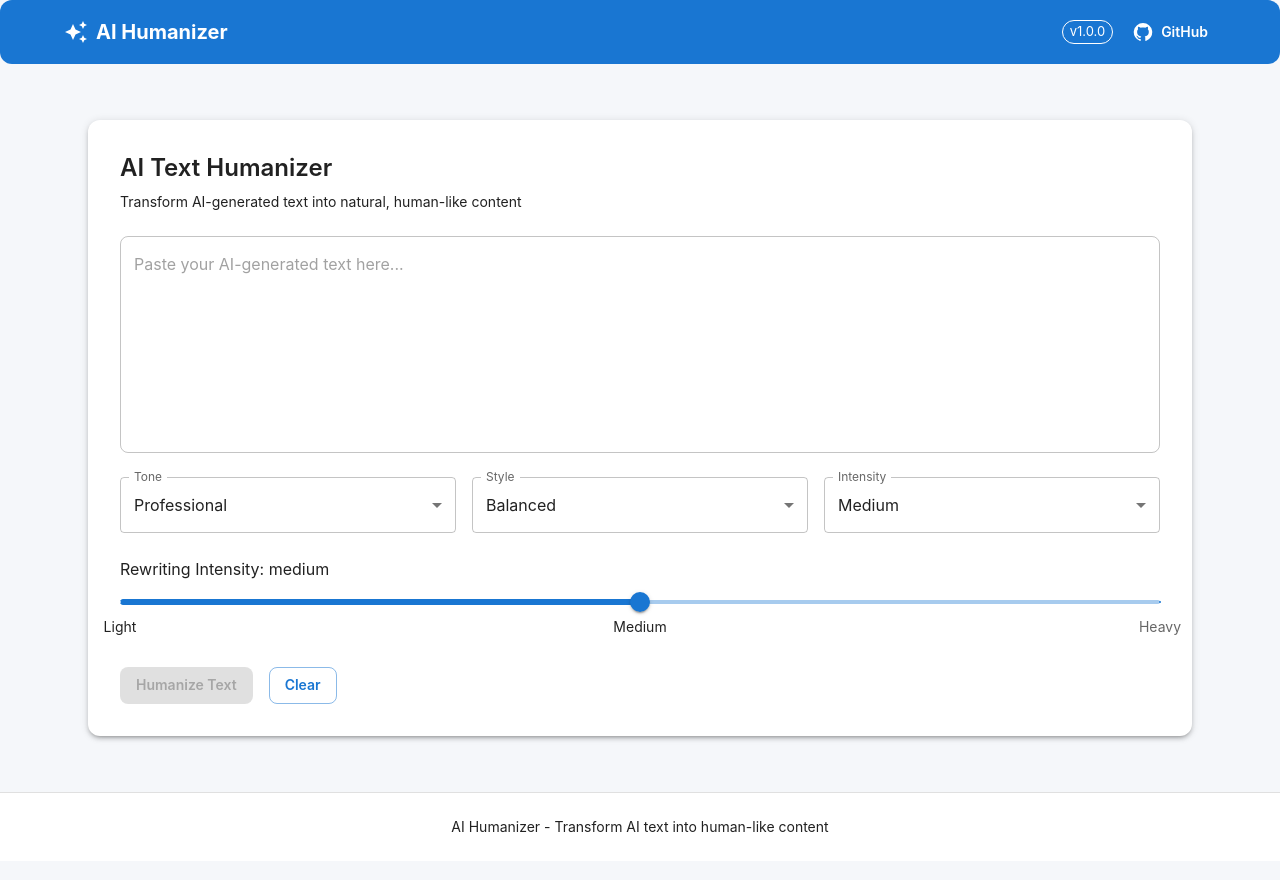
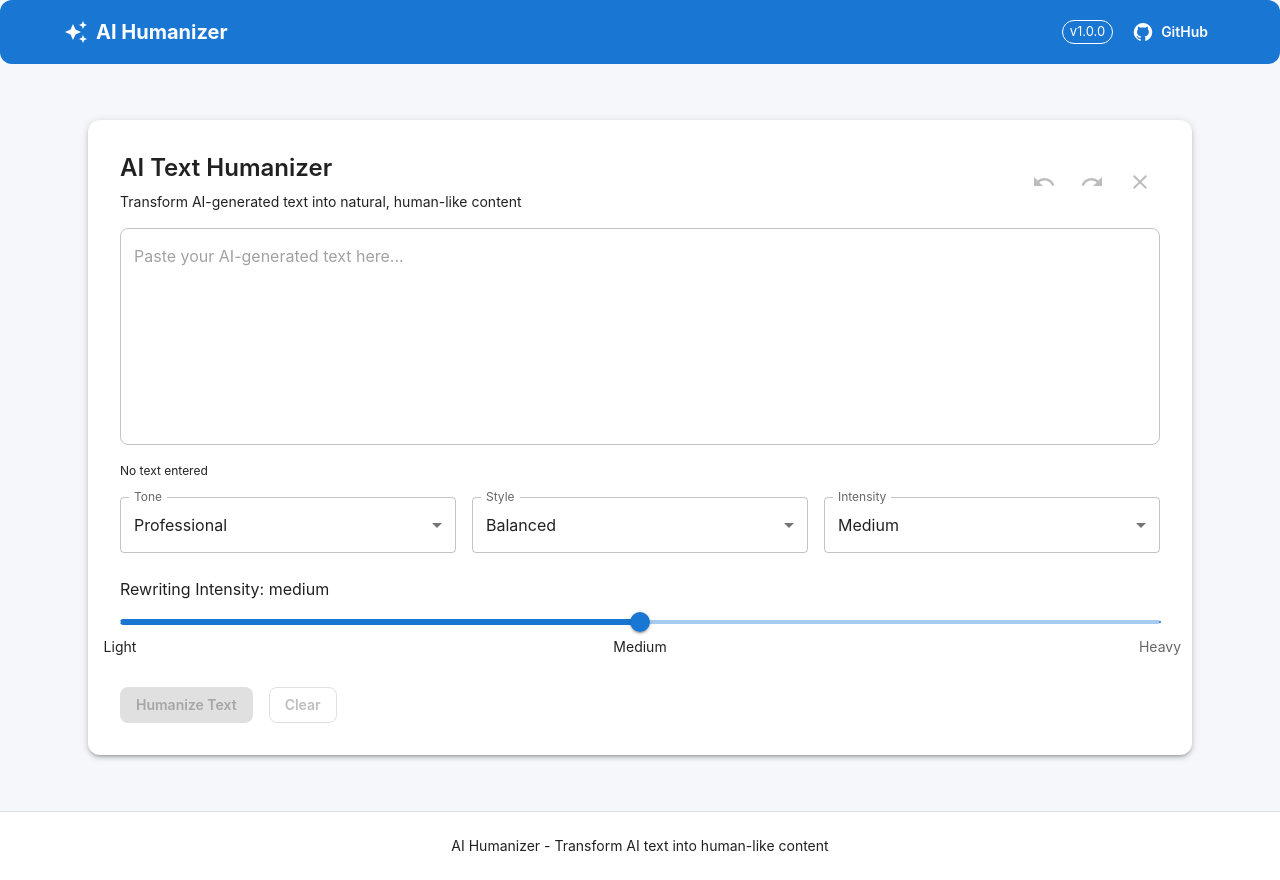
Before and after one commit to amila-sandaruwan-git/AI-Humanizer, a React (Create React App) app: page / in a window 1280 px wide. Built offline with nearby package versions, Linux system fonts and the light colour scheme.

Commit message:
Added Undo/Redo Functionality

```diff
--- a/src/components/Editor.tsx
+++ b/src/components/Editor.tsx
@@ -1,4 +1,4 @@
-import React, { useState } from 'react';
+import React, { useState, useEffect, useCallback } from 'react';
 import {
   Box,
   TextField,
@@ -13,18 +13,25 @@ import {
   Paper,
   Typography,
   Slider,
+  IconButton,
+  Tooltip,
 } from '@mui/material';
+import {
+  Undo,
+  Redo,
+  Clear,
+} from '@mui/icons-material';
 import { humanizeText } from '../services/aiService';
 import { HumanizeResponse, ToneType, StyleType, IntensityType } from '../types';
 import ResultDisplay from './ResultDisplay';
 import { useToast } from '../context/ToastContext';
+import { useUndo } from '../hooks/useUndo';
 
 interface EditorProps {
   onHumanize: (result: HumanizeResponse) => void;
 }
 
 const Editor: React.FC<EditorProps> = ({ onHumanize }) => {
-  const [text, setText] = useState('');
   const [tone, setTone] = useState<ToneType>('professional');
   const [style, setStyle] = useState<StyleType>('balanced');
   const [intensity, setIntensity] = useState<IntensityType>('medium');
@@ -32,8 +39,60 @@ const Editor: React.FC<EditorProps> = ({ onHumanize }) => {
   const [error, setError] = useState<string | null>(null);
   const [result, setResult] = useState<HumanizeResponse | null>(null);
 
+  // Use Undo/Redo hook for text
+  const {
+    value: text,
+    setValue: setText,
+    setValueImmediate: setTextImmediate,
+    undo,
+    redo,
+    canUndo,
+    canRedo,
+    clearHistory,
+  } = useUndo<string>('', { maxHistory: 50 });
+
   // Use Toast hook
   const { showSuccess, showError, showInfo, showLoading, dismissToast } = useToast();
+
+  // Keyboard shortcuts
+  useEffect(() => {
+    const handleKeyDown = (e: KeyboardEvent) => {
+      // Ctrl+Z for Undo
+      if ((e.ctrlKey || e.metaKey) && e.key === 'z' && !e.shiftKey) {
+        e.preventDefault();
+        handleUndo();
+      }
+      // Ctrl+Shift+Z or Ctrl+Y for Redo
+      if ((e.ctrlKey || e.metaKey) && (e.key === 'y' || (e.key === 'z' && e.shiftKey))) {
+        e.preventDefault();
+        handleRedo();
+      }
+    };
+
+    window.addEventListener('keydown', handleKeyDown);
+    return () => window.removeEventListener('keydown', handleKeyDown);
+  }, []);
+
+  const handleUndo = useCallback(() => {
+    if (canUndo) {
+      const previousText = undo();
+      showInfo('Undo ✅');
+      return previousText;
+    }
+  }, [canUndo, undo, showInfo]);
+
+  const handleRedo = useCallback(() => {
+    if (canRedo) {
+      const nextText = redo();
+      showInfo('Redo 🔄');
+      return nextText;
+    }
+  }, [canRedo, redo, showInfo]);
+
+  const handleTextChange = (e: React.ChangeEvent<HTMLInputElement>) => {
+    const newText = e.target.value;
+    setText(newText);
+  };
 
   const handleHumanize = async () => {
     if (!text.trim()) {
@@ -45,7 +104,6 @@ const Editor: React.FC<EditorProps> = ({ onHumanize }) => {
     setLoading(true);
     setError(null);
 
-    // Show loading toast
     const toastId = showLoading('Humanizing your text...');
 
     try {
@@ -59,7 +117,6 @@ const Editor: React.FC<EditorProps> = ({ onHumanize }) => {
       setResult(response);
       onHumanize(response);
 
-      // Dismiss loading toast and show success
       dismissToast(toastId);
       showSuccess('Text humanized successfully! 🎉');
 
@@ -74,10 +131,11 @@ const Editor: React.FC<EditorProps> = ({ onHumanize }) => {
   };
 
   const handleClear = () => {
-    setText('');
+    setTextImmediate('');
+    clearHistory();
     setResult(null);
     setError(null);
-    showInfo('Cleared all text');
+    showInfo('Cleared all text 🗑️');
   };
 
   const handleCopy = async () => {
@@ -104,12 +162,53 @@ const Editor: React.FC<EditorProps> = ({ onHumanize }) => {
   return (
     <Box sx={{ maxWidth: 1200, mx: 'auto', p: 3 }}>
       <Paper elevation={3} sx={{ p: 4 }}>
-        <Typography variant="h5" gutterBottom>
-          AI Text Humanizer
-        </Typography>
-        <Typography variant="body2" color="text.secondary" sx={{ mb: 3 }}>
-          Transform AI-generated text into natural, human-like content
-        </Typography>
+        <Box sx={{ display: 'flex', justifyContent: 'space-between', alignItems: 'center', mb: 2 }}>
+          <Box>
+            <Typography variant="h5" gutterBottom>
+              AI Text Humanizer
+            </Typography>
+            <Typography variant="body2" color="text.secondary">
+              Transform AI-generated text into natural, human-like content
+            </Typography>
+          </Box>
+
+          {/* Undo/Redo Controls */}
+          <Box sx={{ display: 'flex', gap: 1 }}>
+            <Tooltip title={`Undo (Ctrl+Z)${!canUndo ? ' - No actions to undo' : ''}`}>
+              <span>
+                <IconButton
+                  onClick={handleUndo}
+                  disabled={!canUndo || loading}
+                  color="primary"
+                >
+                  <Undo />
+                </IconButton>
+              </span>
+            </Tooltip>
+            <Tooltip title={`Redo (Ctrl+Y)${!canRedo ? ' - No actions to redo' : ''}`}>
+              <span>
+                <IconButton
+                  onClick={handleRedo}
+                  disabled={!canRedo || loading}
+                  color="primary"
+                >
+                  <Redo />
+                </IconButton>
+              </span>
+            </Tooltip>
+            <Tooltip title="Clear text">
+              <span>
+                <IconButton
+                  onClick={handleClear}
+                  disabled={!text || loading}
+                  color="error"
+                >
+                  <Clear />
+                </IconButton>
+              </span>
+            </Tooltip>
+          </Box>
+        </Box>
 
         {/* Input area */}
         <TextField
@@ -119,9 +218,20 @@ const Editor: React.FC<EditorProps> = ({ onHumanize }) => {
           variant="outlined"
           placeholder="Paste your AI-generated text here..."
           value={text}
-          onChange={(e) => setText(e.target.value)}
-          sx={{ mb: 3 }}
+          onChange={handleTextChange}
+          sx={{ mb: 2 }}
+          disabled={loading}
         />
+
+        {/* Undo/Redo status bar */}
+        <Box sx={{ display: 'flex', justifyContent: 'space-between', mb: 2 }}>
+          <Typography variant="caption" color="text.secondary">
+            {text ? `${text.split(/\s+/).filter(w => w).length} words, ${text.length} characters` : 'No text entered'}
+          </Typography>
+          <Typography variant="caption" color="text.secondary">
+            {canUndo || canRedo ? `History: ${canUndo ? '↩️' : ''} ${canRedo ? '↪️' : ''}` : ''}
+          </Typography>
+        </Box>
 
         {/* Controls */}
         <Stack direction={{ xs: 'column', sm: 'row' }} spacing={2} sx={{ mb: 3 }}>
@@ -131,6 +241,7 @@ const Editor: React.FC<EditorProps> = ({ onHumanize }) => {
               value={tone}
               onChange={(e) => handleToneChange(e.target.value as ToneType)}
               label="Tone"
+              disabled={loading}
             >
               <MenuItem value="professional">Professional</MenuItem>
               <MenuItem value="casual">Casual</MenuItem>
@@ -145,6 +256,7 @@ const Editor: React.FC<EditorProps> = ({ onHumanize }) => {
               value={style}
               onChange={(e) => setStyle(e.target.value as StyleType)}
               label="Style"
+              disabled={loading}
             >
               <MenuItem value="concise">Concise</MenuItem>
               <MenuItem value="balanced">Balanced</MenuItem>
@@ -158,6 +270,7 @@ const Editor: React.FC<EditorProps> = ({ onHumanize }) => {
               value={intensity}
               onChange={(e) => handleIntensityChange(e.target.value as IntensityType)}
               label="Intensity"
+              disabled={loading}
             >
               <MenuItem value="light">Light</MenuItem>
               <MenuItem value="medium">Medium</MenuItem>
@@ -181,6 +294,7 @@ const Editor: React.FC<EditorProps> = ({ onHumanize }) => {
             min={1}
             max={3}
             step={1}
+            disabled={loading}
             marks={[
               { value: 1, label: 'Light' },
               { value: 2, label: 'Medium' },
@@ -190,7 +304,7 @@ const Editor: React.FC<EditorProps> = ({ onHumanize }) => {
         </Box>
 
         {/* Action buttons */}
-        <Stack direction="row" spacing={2}>
+        <Box sx={{ display: 'flex', gap: 2, flexWrap: 'wrap' }}>
           <Button
             variant="contained"
             onClick={handleHumanize}
@@ -202,7 +316,7 @@ const Editor: React.FC<EditorProps> = ({ onHumanize }) => {
           <Button
             variant="outlined"
             onClick={handleClear}
-            disabled={loading}
+            disabled={loading || !text}
           >
             Clear
           </Button>
@@ -216,7 +330,7 @@ const Editor: React.FC<EditorProps> = ({ onHumanize }) => {
               Copy Result
             </Button>
           )}
-        </Stack>
+        </Box>
 
         {/* Error message */}
         {error && (
--- /dev/null
+++ b/src/hooks/useUndo.ts
@@ -0,0 +1,123 @@
+import { useState, useCallback, useRef, useEffect } from 'react';
+
+interface UseUndoOptions {
+  maxHistory?: number;
+}
+
+export const useUndo = <T>(initialValue: T, options: UseUndoOptions = {}) => {
+  const { maxHistory = 50 } = options;
+
+  // Store history of values
+  const [history, setHistory] = useState<T[]>([initialValue]);
+  const [currentIndex, setCurrentIndex] = useState(0);
+  const [value, setValue] = useState<T>(initialValue);
+
+  // Track if we're in the middle of an undo/redo operation
+  const isUndoRedoRef = useRef(false);
+  // Track if the value is being set from an external source (like a paste)
+  const isExternalUpdateRef = useRef(false);
+
+  // Push a new value to history
+  const pushHistory = useCallback((newValue: T) => {
+    // Don't push if we're in the middle of undo/redo
+    if (isUndoRedoRef.current) {
+      isUndoRedoRef.current = false;
+      return;
+    }
+
+    setHistory(prev => {
+      // Remove any future states (if we're not at the end)
+      const newHistory = prev.slice(0, currentIndex + 1);
+
+      // Add new value
+      newHistory.push(newValue);
+
+      // Limit history size
+      if (newHistory.length > maxHistory) {
+        newHistory.shift();
+        // Adjust current index if we shifted
+        setCurrentIndex(prevIndex => Math.max(0, prevIndex - 1));
+      }
+
+      return newHistory;
+    });
+
+    setCurrentIndex(prev => Math.min(prev + 1, maxHistory));
+    setValue(newValue);
+  }, [currentIndex, maxHistory]);
+
+  // Undo
+  const undo = useCallback(() => {
+    if (currentIndex > 0) {
+      isUndoRedoRef.current = true;
+      const newIndex = currentIndex - 1;
+      setCurrentIndex(newIndex);
+      const previousValue = history[newIndex];
+      setValue(previousValue);
+      return previousValue;
+    }
+    return value;
+  }, [currentIndex, history, value]);
+
+  // Redo
+  const redo = useCallback(() => {
+    if (currentIndex < history.length - 1) {
+      isUndoRedoRef.current = true;
+      const newIndex = currentIndex + 1;
+      setCurrentIndex(newIndex);
+      const nextValue = history[newIndex];
+      setValue(nextValue);
+      return nextValue;
+    }
+    return value;
+  }, [currentIndex, history, value]);
+
+  // Set value and push to history (for external updates)
+  const setValueWithHistory = useCallback((newValue: T) => {
+    setValue(newValue);
+    pushHistory(newValue);
+  }, [pushHistory]);
+
+  // Set value without pushing to history (for clearing)
+  const setValueImmediate = useCallback((newValue: T) => {
+    isUndoRedoRef.current = true;
+    setValue(newValue);
+    // Clear history and start fresh
+    setHistory([newValue]);
+    setCurrentIndex(0);
+    isUndoRedoRef.current = false;
+  }, []);
+
+  // Reset to a specific value (clears history)
+  const reset = useCallback((newValue: T) => {
+    setHistory([newValue]);
+    setCurrentIndex(0);
+    setValue(newValue);
+  }, []);
+
+  // Clear all history
+  const clearHistory = useCallback(() => {
+    setHistory([value]);
+    setCurrentIndex(0);
+  }, [value]);
+
+  // Get current value
+  const getCurrentValue = useCallback(() => {
+    return history[currentIndex];
+  }, [history, currentIndex]);
+
+  return {
+    value,
+    setValue: setValueWithHistory,
+    setValueImmediate,
+    undo,
+    redo,
+    reset,
+    clearHistory,
+    canUndo: currentIndex > 0,
+    canRedo: currentIndex < history.length - 1,
+    historyLength: history.length,
+    currentIndex,
+    getCurrentValue,
+  };
+};
```
